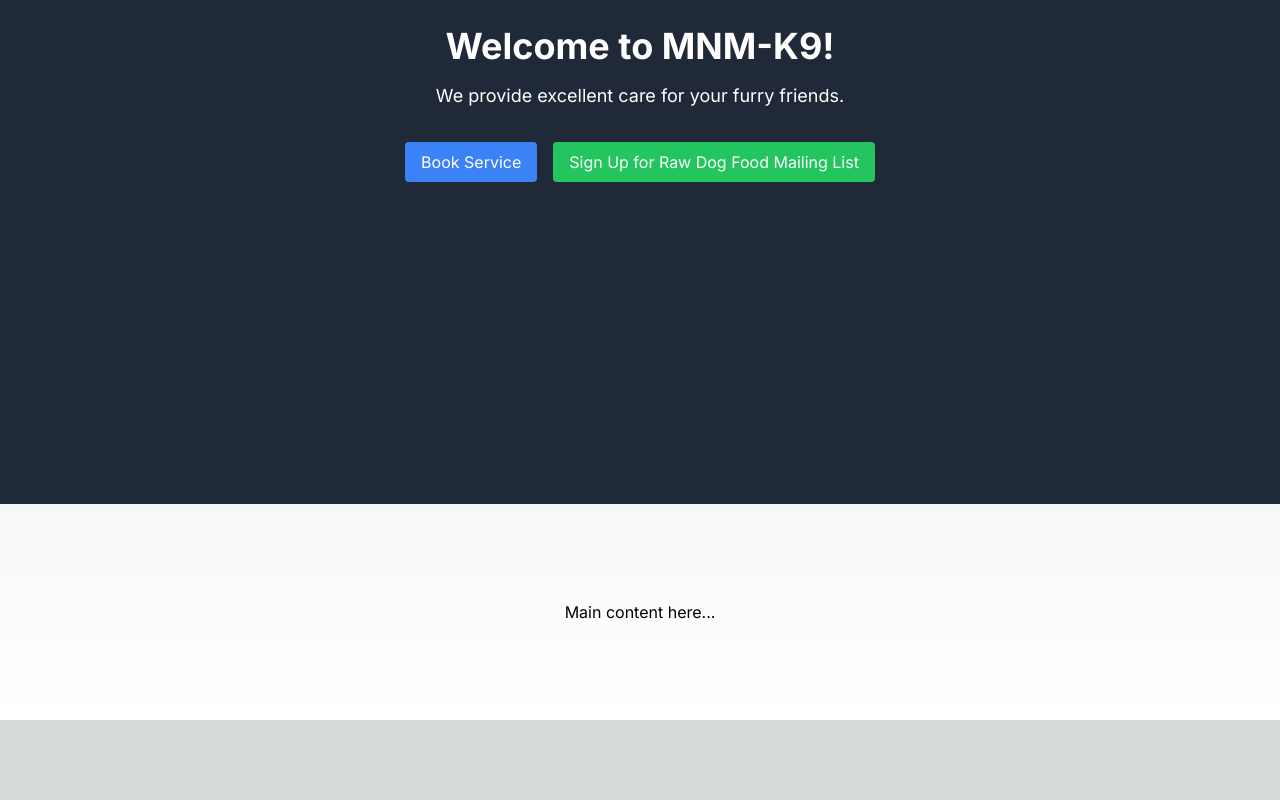
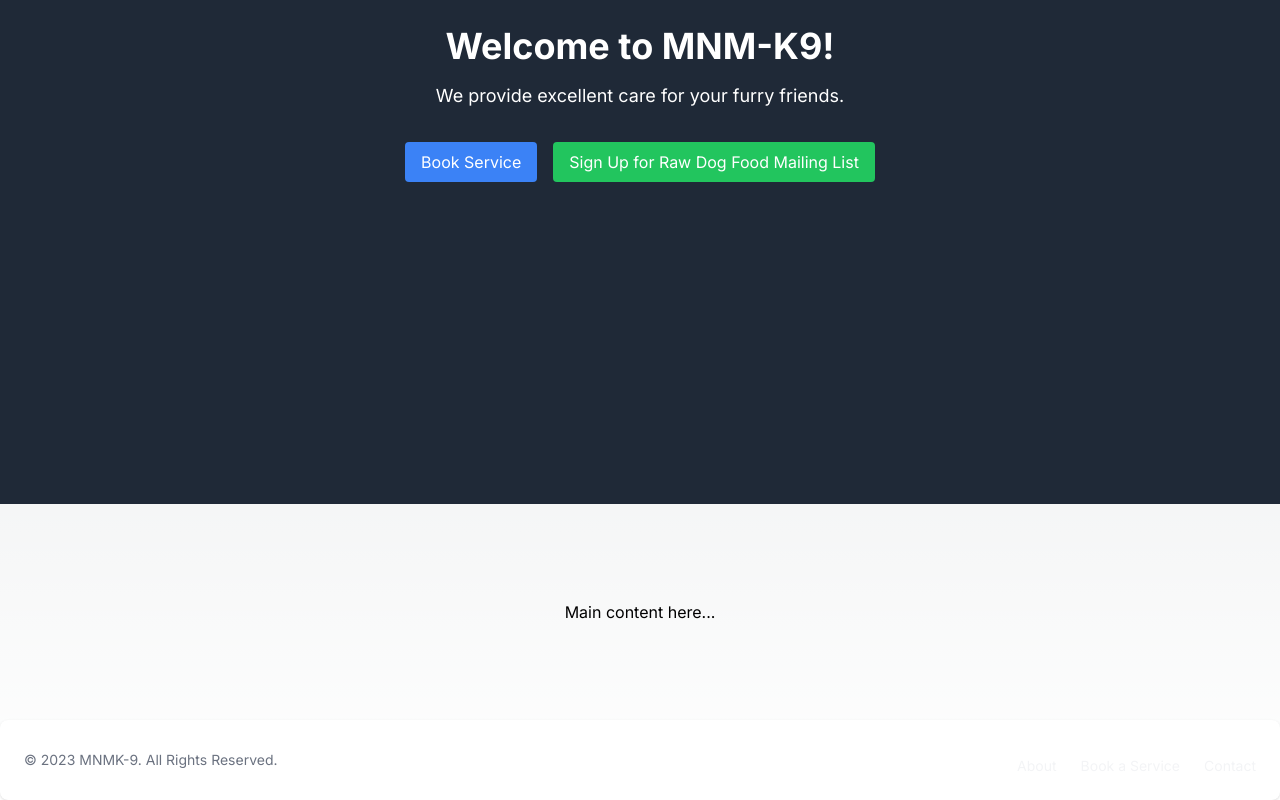
Before and after one commit to mattvinall/mnmk9-strapi-cms, a Next.js app in the folder cms-client/: page / in a window 1280 px wide. Shown: the part 403-1203 px from the top of the page. Before the commit the page ends 1123 px from the top, so only its background shows below. Built offline with nearby package versions, Linux system fonts and the light colour scheme.

Commit message:
added footer to layout, added min height to main element

```diff
--- a/cms-client/app/layout.tsx
+++ b/cms-client/app/layout.tsx
@@ -1,6 +1,7 @@
 import './globals.css'
 import { Inter } from 'next/font/google'
 import Navigation from "./components/Navigation";
+import Footer from './components/Footer';
 
 const inter = Inter({ subsets: ['latin'] })
 
@@ -18,9 +19,10 @@ export default function RootLayout({
     <html lang="en">
       <body className={inter.className}>
         <Navigation />
-        <main>
+        <main className="min-h-[80vh]">
           {children}
         </main>
+        <Footer />
       </body>
     </html>
   )
```
